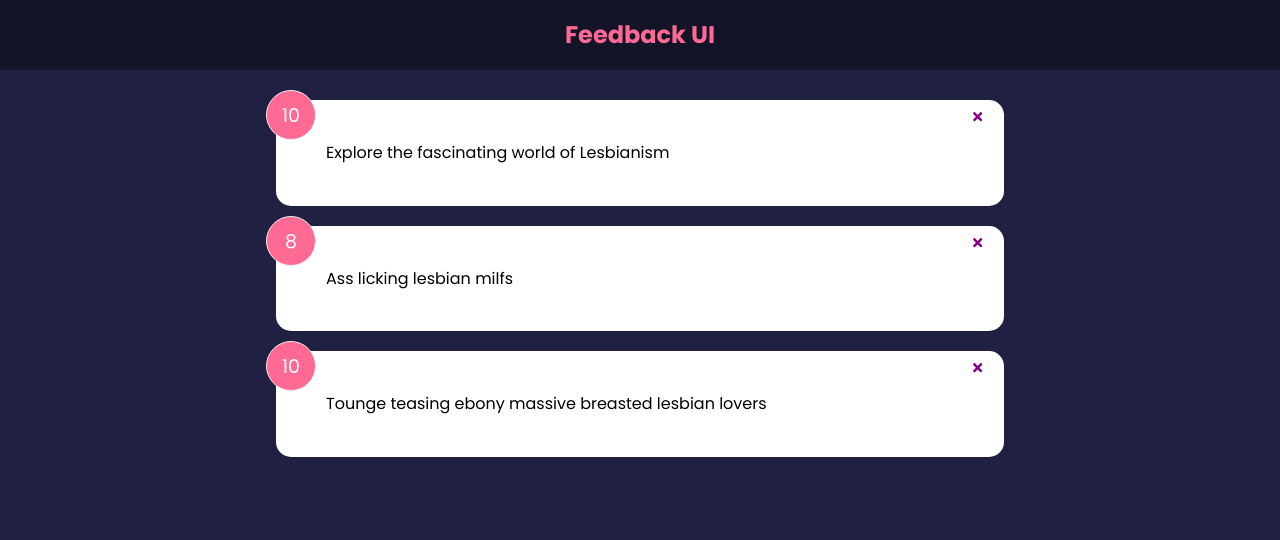
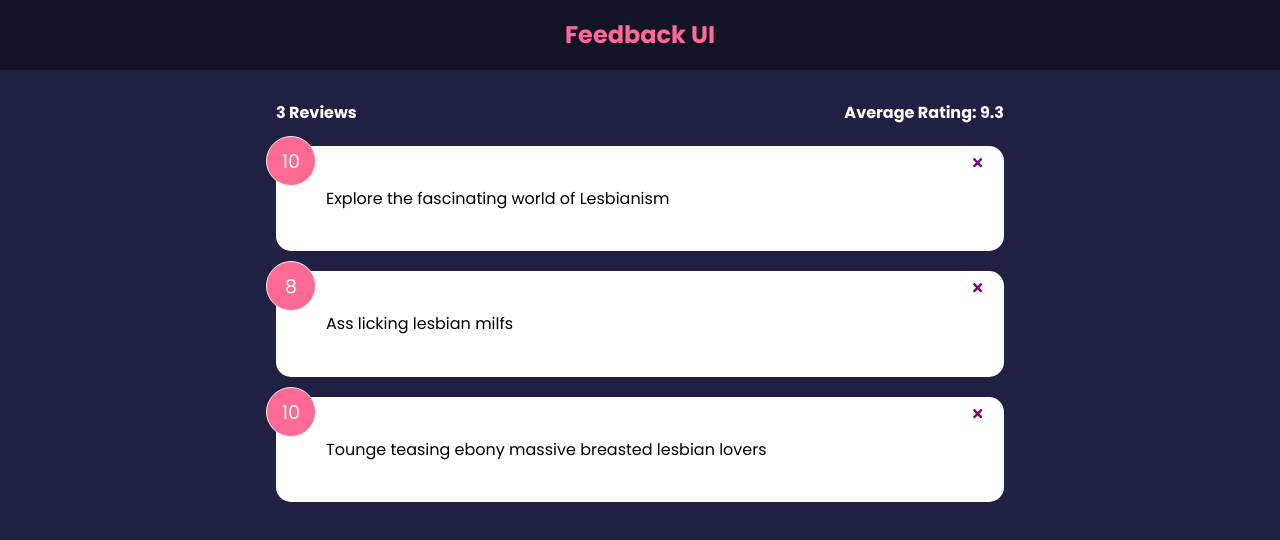
Before and after one commit to railsudemydale2/Feedback-App, a React (Create React App) app: page / in a window 1280 px wide. Shown: the top 540 px of the page. Built offline with nearby package versions, Linux system fonts and the light colour scheme.

Commit message:
Implemented FeedbackStats Component and Reactivity

```diff
--- a/src/App.js
+++ b/src/App.js
@@ -1,6 +1,7 @@
 import { useState } from 'react';
 import Header from './components/Header';
 import FeedbackList from './components/FeedbackList';
+import FeedbackStats from './components/FeedbackStats';
 import FeedbackData from './data/FeedbackData';
 
 function App() {
@@ -16,6 +17,7 @@
     <>
       <Header />
       <div className="container">
+        <FeedbackStats feedback={feedback} />
         <FeedbackList feedback={feedback} handleDelete={deleteFeedback} />
       </div>
     </>
--- /dev/null
+++ b/src/components/FeedbackStats.jsx
@@ -0,0 +1,25 @@
+import PropTypes from 'prop-types';
+
+function FeedbackStats({ feedback }) {
+  // Calculate ratings avg
+  let average =
+    feedback.reduce((acc, cur) => {
+      return acc + cur.rating;
+    }, 0) / feedback.length;
+
+  // console.log(average);
+  average = average.toFixed(1).replace(/[.,]0$/, '');
+
+  return (
+    <div className="feedback-stats">
+      <h4>{feedback.length} Reviews</h4>
+      <h4>Average Rating: {isNaN(average) ? 0 : average}</h4>
+    </div>
+  );
+}
+
+FeedbackStats.propTypes = {
+  feedback: PropTypes.array.isRequired,
+};
+
+export default FeedbackStats;
```
